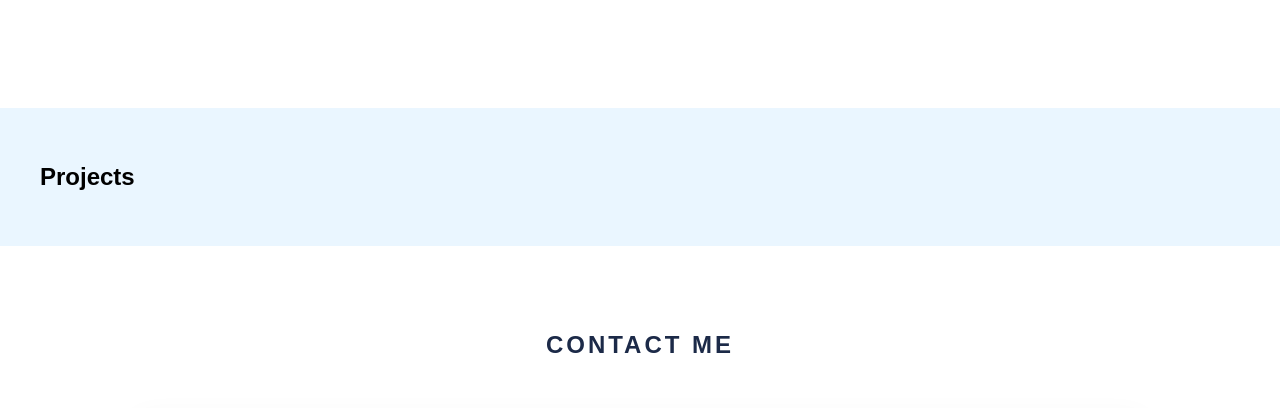
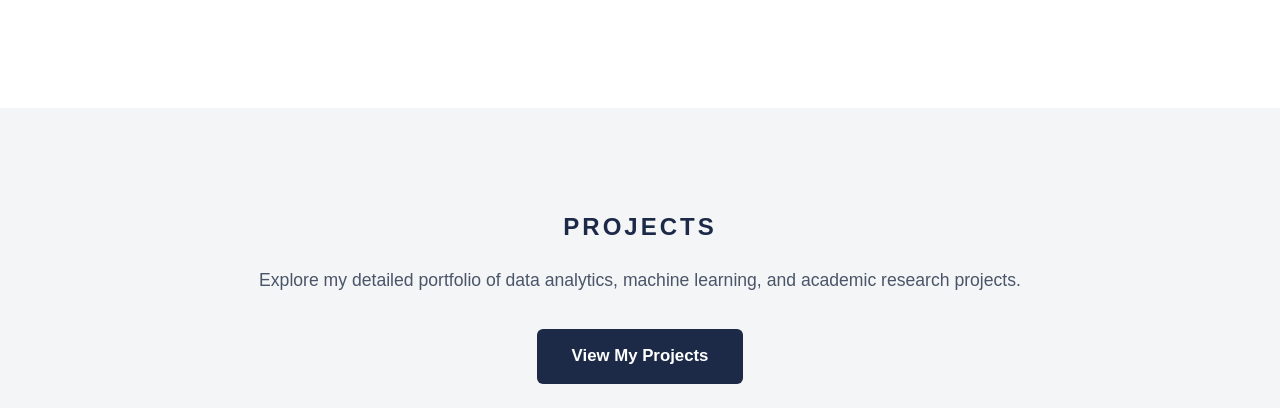
Before and after one commit to PeggyLiowEnKi/PeggyL.github.io, a plain HTML site: page index.html in a window 1280 px wide. Shown: the part 6127-6535 px from the top of the page. Drawn offline with Linux system fonts and the light colour scheme; files whose address does not match are found by name.

Commit message:
amendments

```diff
--- a/index.html
+++ b/index.html
@@ -20,7 +20,7 @@
             <li><a href="#certifications">Certifications</a></li>
             <li><a href="#skills">Skills</a></li>
             <li><a href="#activities">Co-curricular</a></li>
-            <li><a href="#projects">Projects</a></li>
+            <li><a href="projects.html">Projects</a></li>
             <li><a href="#contact">Contact</a></li>
         </ul>
     </nav>
@@ -406,8 +406,10 @@
         </div>
     </section>
 
-    <section id="projects">
+<section id="projects-teaser">
         <h2>Projects</h2>
+        <p>Explore my detailed portfolio of data analytics, machine learning, and academic research projects.</p>
+        <a href="projects.html" class="project-btn">View My Projects</a>
     </section>
 
 <section id="contact">
--- a/style.css
+++ b/style.css
@@ -791,3 +791,45 @@ section {
         padding: 25px 20px;
     }
 }
+
+/* =========================================
+   PROJECTS TEASER SECTION
+   ========================================= */
+
+#projects-teaser {
+    text-align: center;
+    padding: 80px 20px;
+    background-color: #f4f5f7; /* Matches your contact section background */
+}
+
+#projects-teaser h2 {
+    text-transform: uppercase;
+    letter-spacing: 3px;
+    color: #1c2a48;
+    margin-bottom: 20px;
+}
+
+#projects-teaser p {
+    color: #4a5568;
+    margin-bottom: 35px;
+    font-size: 1.1rem;
+}
+
+/* Call to Action Button */
+.project-btn {
+    display: inline-block;
+    background-color: #1c2a48; /* Navy Blue */
+    color: #ffffff;
+    padding: 14px 35px;
+    text-decoration: none;
+    border-radius: 6px;
+    font-size: 1.05rem;
+    font-weight: 600;
+    transition: background-color 0.3s ease, transform 0.2s ease, box-shadow 0.3s ease;
+}
+
+.project-btn:hover {
+    background-color: #0066cc; /* Lighter professional blue */
+    transform: translateY(-3px);
+    box-shadow: 0 6px 15px rgba(0, 102, 204, 0.3);
+}
```
Also changed, not shown: projects.html (added, +25 -0 lines).
